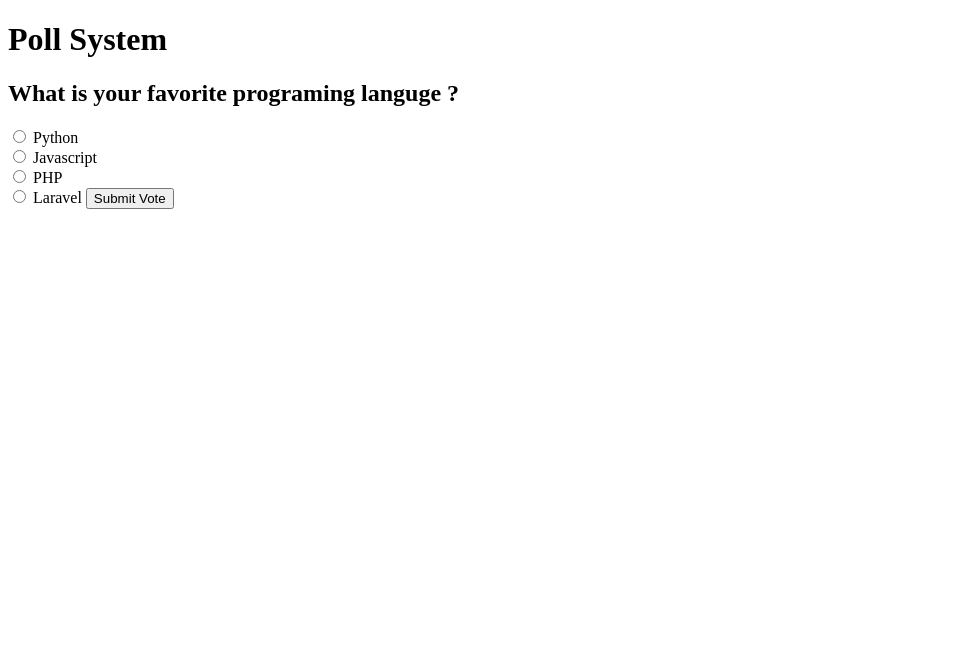
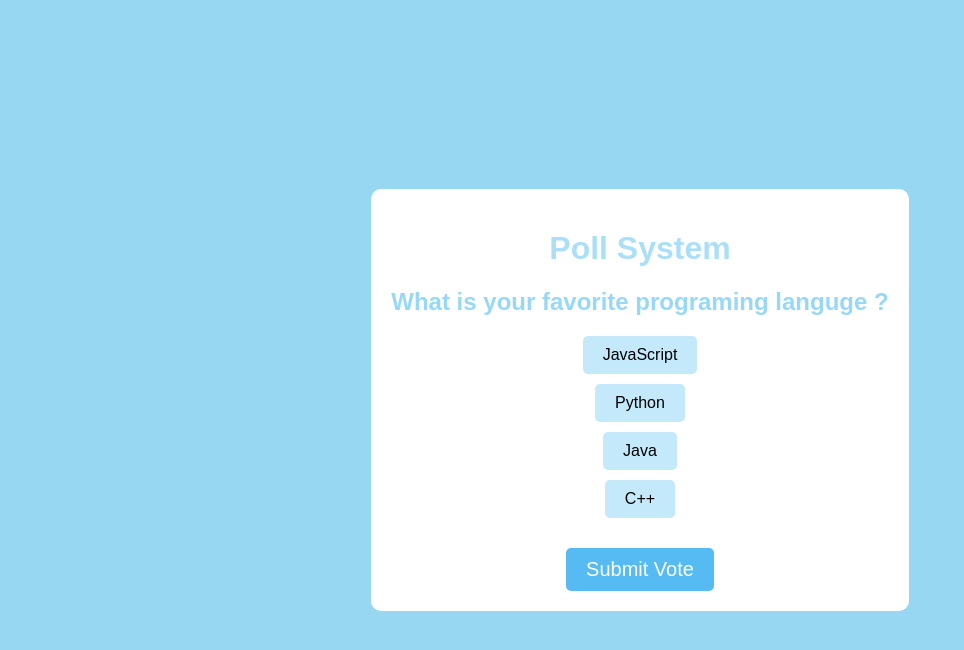
Before and after one commit to chebichebkheireddine/Pol-system-App, a plain HTML site: page index.html in a window 1280 px wide. Shown: the whole page, without its empty margins (0-964 px from the left). Drawn offline with Linux system fonts and the light colour scheme.

Commit message:
Style css of Poll system

```diff
--- a/index.html
+++ b/index.html
@@ -7,26 +7,26 @@
     <link rel="stylesheet" href="style.css">
 </head>
 <body>
-    <div class="container"></div>
-        <h1>Poll System </h1>
+    <div class="container">
+        <h1>Poll System</h1>
         <div class="poll">
             <h2>What is your favorite programing languge ?</h2>
             <div class="options">
                 <div class="option">
-                    <input type="radio" name="poll" id="option1">
-                    <label for="option1">Python</label>
+                    <input type="radio" id="option1" name="poll" value="option1">
+                    <label for="option1">JavaScript</label>
                 </div>
-                <div class="option"></div>
-                    <input type="radio" name="poll" id="option2">
-                    <label for="option2">Javascript</label>
+                <div class="option">
+                    <input type="radio" id="option2" name="poll" value="option2">
+                    <label for="option2">Python</label>
                 </div>
-                <div class="option"></div>
-                    <input type="radio" name="poll" id="option3">
-                    <label for="option3">PHP</label>
+                <div class="option">
+                    <input type="radio" id="option3" name="poll" value="option3">
+                    <label for="option3">Java</label>
                 </div>
-                <div class="option"></div>
-                    <input type="radio" name="poll" id="option4">
-                    <label for="option4">Laravel</label>
+                <div class="option">
+                    <input type="radio" id="option4" name="poll" value="option4">
+                    <label for="option4">C++</label>
                 </div>
             </div>
             <button onclick="submitPoll()">Submit Vote</button>
--- a/style.css
+++ b/style.css
@@ -0,0 +1,108 @@
+body {
+    background-color: rgba(142, 212, 241, 0.918);
+    font-family: sans-serif;
+    margin: 0;
+    padding: 0;
+    display: flex;
+    justify-content: center;
+    align-items: center;
+    height: 100vh;
+}
+
+.container {
+    background-color: white;
+    padding: 20px;
+    border-radius: 10px;
+    box-shadow: 0 2 5px rgba(0, 0, 0, 0.1);
+    text-align: center;
+    animation: cardAnimaton 1s ease-in-out;
+
+}
+
+/* Card Animation  */
+@keyframes cardAnimaton {
+    0% {
+        transform: scale(0);
+        opacity: 0;
+    }
+
+    100% {
+        transform: scale(1);
+        opacity: 1;
+    }
+}
+
+h1 {
+    color: rgba(142, 212, 246, 0.918);
+    font-size: 32px;
+    opacity: 0.8;
+}
+
+.poll {
+    margin-top: 20px;
+}
+
+h2 {
+    color: rgba(142, 212, 246, 0.918);
+    font-size: 24px;
+    margin-bottom: 20px;
+
+}
+
+.options {
+    display: flex;
+    flex-direction: column;
+    justify-content: center;
+    align-items: center;
+}
+
+/* Imput code Style */
+input[type="radio"] {
+    display: none;
+}
+
+label {
+    display: inline-block;
+    background-color: rgba(142, 212, 246, 0.518);
+    padding: 10px 20px;
+    border-radius: 5px;
+    cursor: pointer;
+    transition: background-color 0.3s;
+}
+
+/* Option Code  */
+.option {
+    margin-bottom: 10px;
+}
+
+.option{
+    color: black;
+
+}
+
+.option:hover{
+    background-color: rgba(4, 167, 237, 0.918);
+    color: white;
+    width: fit-content;
+    border-radius: 5px;
+
+}
+.option input[type="radio"]:checked + label {
+    background-color: rgba(71, 181, 241, 0.918);
+    color: white;
+}
+/* button  */
+button{
+    background-color:rgba(71, 181, 241, 0.918) ;
+    color: #fff;
+    padding: 10px 20px ;
+    border: none;
+    margin-top: 20px;
+    border-radius: 5px;
+    font-size: 20px;
+    cursor: pointer;
+    transition: background-color 0.3s;
+}
+button:hover{
+    background-color: rgba(4, 167, 237, 0.918);
+}
```
